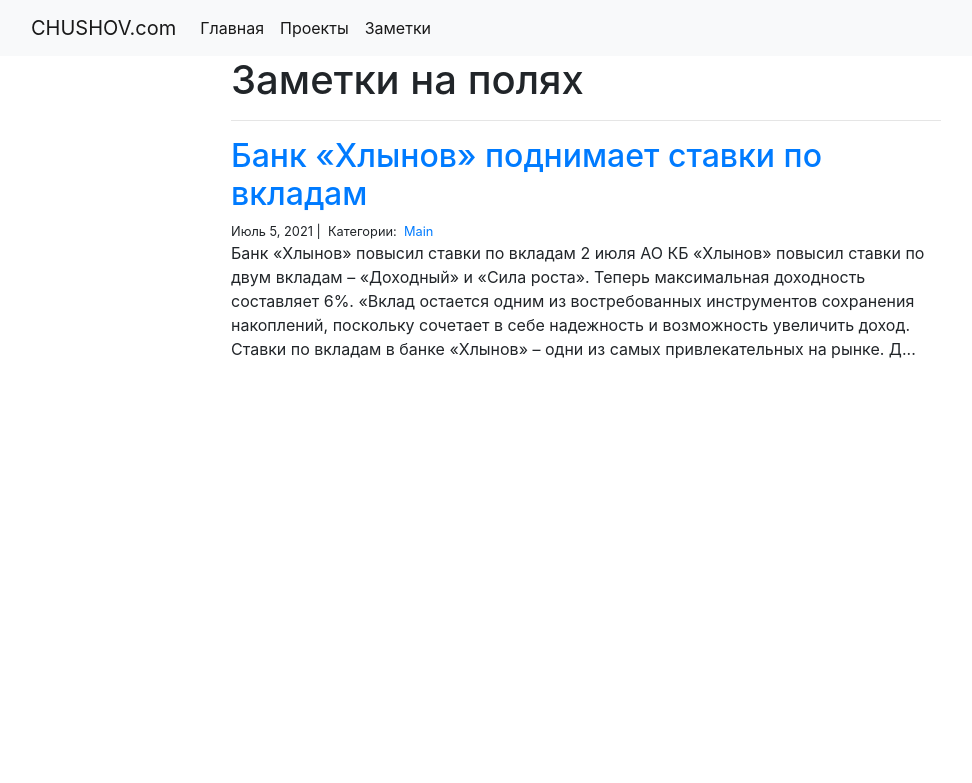
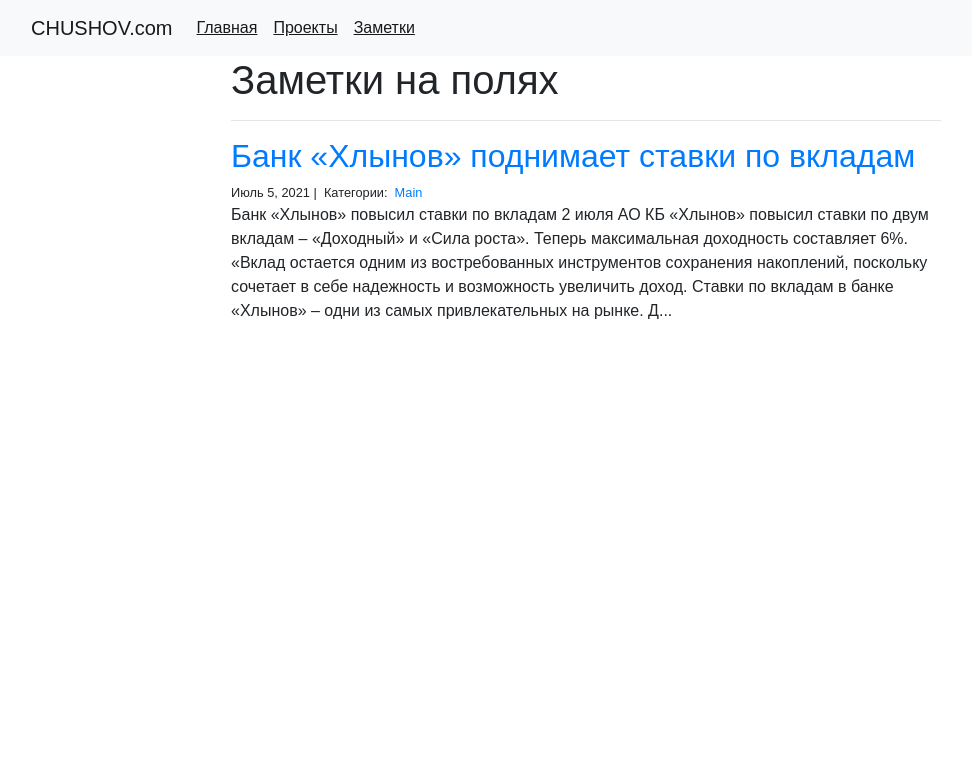
Before and after one commit to chushov/py-personal-blog, a Django app: page /blog/ in a window 1280 px wide. Shown: the top 783 px of the page, without its empty margins (54-1026 px from the left). Run offline with Django 3.2, Linux system fonts and the light colour scheme; data comes from the database, SQL or seed files in the repository; some libraries are stand-ins or nearby versions.

Commit message:
add custom styles

```diff
--- a/personal_portfolio/settings.py
+++ b/personal_portfolio/settings.py
@@ -115,6 +115,8 @@ USE_TZ = True
 # Static files (CSS, JavaScript, Images)
 # https://docs.djangoproject.com/en/2.1/howto/static-files/
 
+STATIC_DIR = os.path.join(BASE_DIR, 'static')
+STATICFILES_DIRS = [STATIC_DIR, ]
 STATIC_URL = "/static/"
 
 DEFAULT_AUTO_FIELD='django.db.models.AutoField'
--- a/personal_portfolio/templates/base.html
+++ b/personal_portfolio/templates/base.html
@@ -1,4 +1,6 @@
+{% load static %}
 <link rel="stylesheet" href="https://stackpath.bootstrapcdn.com/bootstrap/4.1.3/css/bootstrap.min.css" integrity="sha384-MCw98/SFnGE8fJT3GXwEOngsV7Zt27NXFoaoApmYm81iuXoPkFOJwJ8ERdknLPMO" crossorigin="anonymous">
+<link rel="stylesheet" href="{% static 'css/style.css' %}" />
 
 <nav class="navbar navbar-expand-lg navbar-light bg-light">
     <div class="container">
--- /dev/null
+++ b/static/css/style.css
@@ -0,0 +1,7 @@
+body {
+    font-family: Arial, Helvetica, sans-serif;
+}
+
+.nav-link {
+    text-decoration: underline;
+}
```
